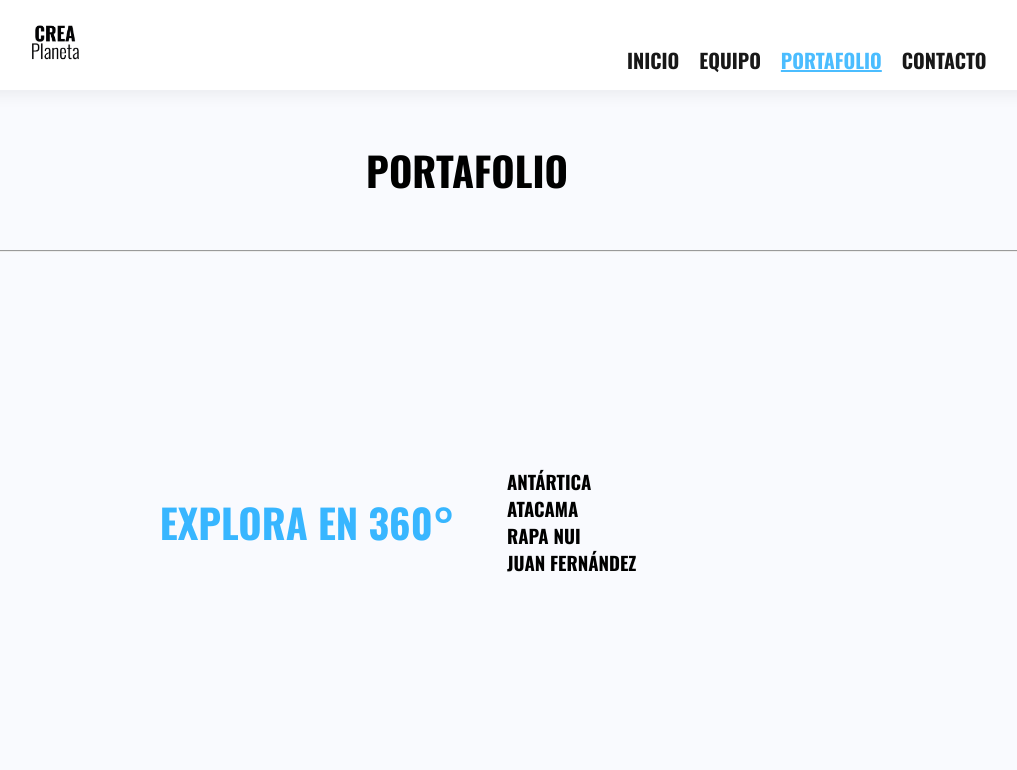
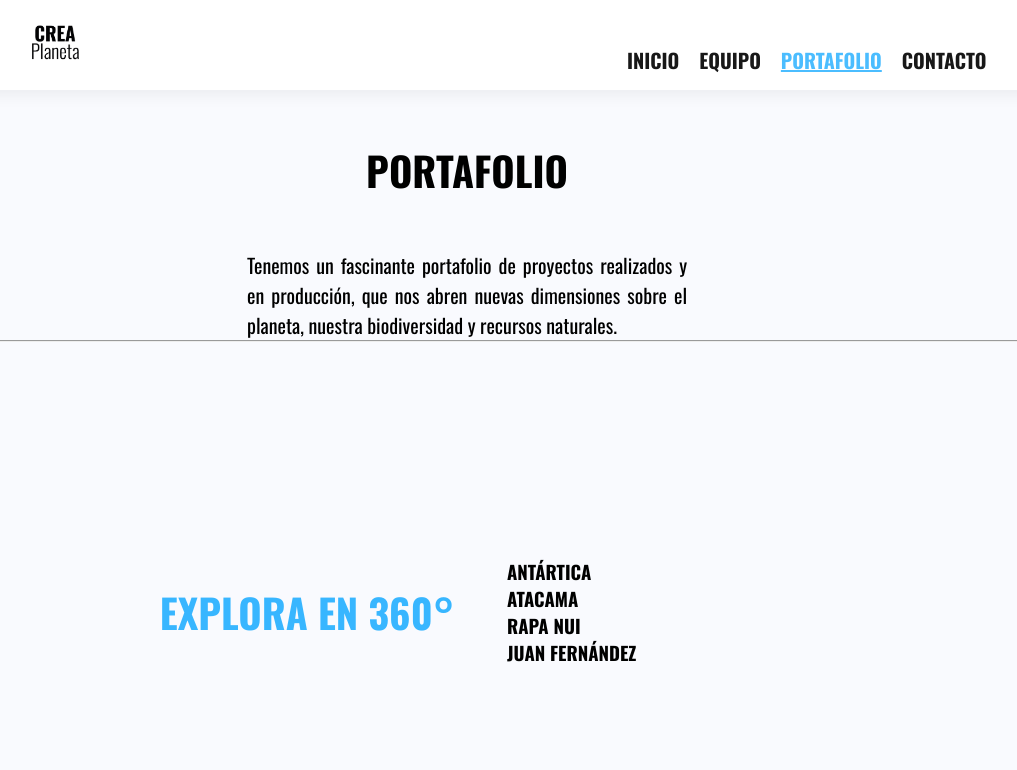
Before and after one commit to cassnova/crea-planeta, a React (Create React App) app: page /portafolio in a window 1280 px wide. Shown: the top 770 px of the page, without its empty margins (173-1190 px from the left). Built offline with nearby package versions, Linux system fonts and the light colour scheme.

Commit message:
added text, fixes and styles to portafolio

```diff
--- a/src/pages/Portafolio/Portafolio.css
+++ b/src/pages/Portafolio/Portafolio.css
@@ -1,3 +1,8 @@
+.portafolio-p {
+  text-align: justify;
+  padding: 0px 30px;
+  font-size: 18px;
+}
 .explora-container {
   display: flex;
   width: 100%;
@@ -47,6 +52,12 @@
 /*         PC MEDIA QUERIES                    */
 
 @media (min-width: 1280px) {
+  .portafolio-p {
+    text-align: justify;
+    width: 500px;
+    margin: auto;
+    font-size: 20px;
+  }
   .explora-container {
     width: 50%;
     margin: auto;
--- a/src/pages/Portafolio/Portafolio.jsx
+++ b/src/pages/Portafolio/Portafolio.jsx
@@ -19,6 +19,16 @@ const Portafolio = () => {
       >
         PORTAFOLIO
       </m.h2>
+      <m.p
+        initial={{ x: -100 }}
+        animate={{ x: 0 }}
+        transition={{ duration: 1.5 }}
+        className="portafolio-p"
+      >
+        Tenemos un fascinante portafolio de proyectos realizados y en
+        producción, que nos abren nuevas dimensiones sobre el planeta, nuestra
+        biodiversidad y recursos naturales.
+      </m.p>
       <hr />
       <section>
         <div className="explora-container">
```
